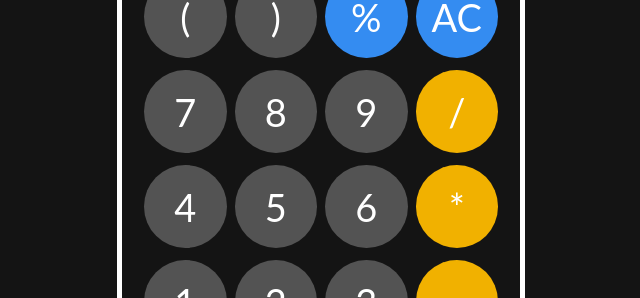
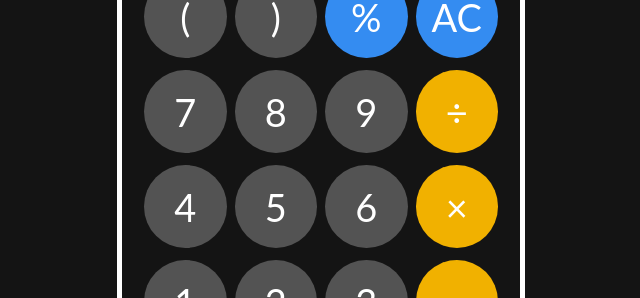
Before and after one commit to Gonza-JL/calculadora, a React (Create React App) app: page / in a window 1280 px wide. Shown: the part 254-552 px from the top of the page, without its empty margins (319-959 px from the left). Built offline with nearby package versions, Linux system fonts and the light colour scheme.

Commit message:
Change botones de multiplicación y división

```diff
--- a/src/App.js
+++ b/src/App.js
@@ -35,7 +35,8 @@ function App() {
   const calcularResultado = () => {
     if (input) {
       try {
-        setInput(evaluate(input).toString());
+        let operacion = input.replace(/[× ÷]/g, (char) => { return char === "×" ? "*" : "/"; });
+        setInput(evaluate(operacion).toString());
         setIsResult(true);
       } catch {
         alert("Operación inválida.");
@@ -59,13 +60,13 @@ function App() {
           <Boton manejarClick={agregarInput}>7</Boton>
           <Boton manejarClick={agregarInput}>8</Boton>
           <Boton manejarClick={agregarInput}>9</Boton>
-          <Boton manejarClick={agregarInput}>/</Boton>
+          <Boton manejarClick={agregarInput}>÷</Boton>
         </div>
         <div className="fila">
           <Boton manejarClick={agregarInput}>4</Boton>
           <Boton manejarClick={agregarInput}>5</Boton>
           <Boton manejarClick={agregarInput}>6</Boton>
-          <Boton manejarClick={agregarInput}>*</Boton>
+          <Boton manejarClick={agregarInput}>×</Boton>
         </div>
         <div className="fila">
           <Boton manejarClick={agregarInput}>1</Boton>
--- a/src/components/Boton.js
+++ b/src/components/Boton.js
@@ -3,11 +3,8 @@ import "../style-sheets/Boton.css";
 
 function Boton(props) {
   let claseAdicional = "";
-  if (esOperador(props.children)) {
-    claseAdicional = "operador";
-  } else if (esBotonEspecial(props.children)) {
-    claseAdicional = "boton-especial";
-  }
+  if (esOperador(props.children)) claseAdicional = "operador";
+  else if (esBotonEspecial(props.children)) claseAdicional = "boton-especial";
 
   return (
     <div
@@ -20,7 +17,7 @@ function Boton(props) {
 }
 
 export function esOperador(valor) {
-  return valor === "+" || valor === "-" || valor === "*" || valor === "/";
+  return valor === "+" || valor === "-" || valor === "×" || valor === "÷";
 }
 
 function esBotonEspecial(valor) {
```
